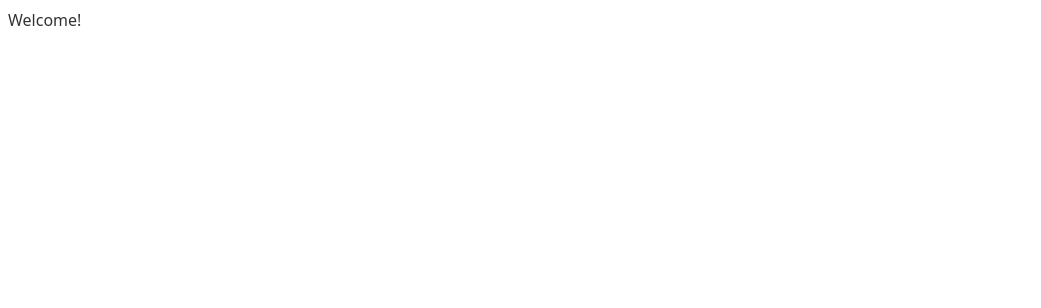
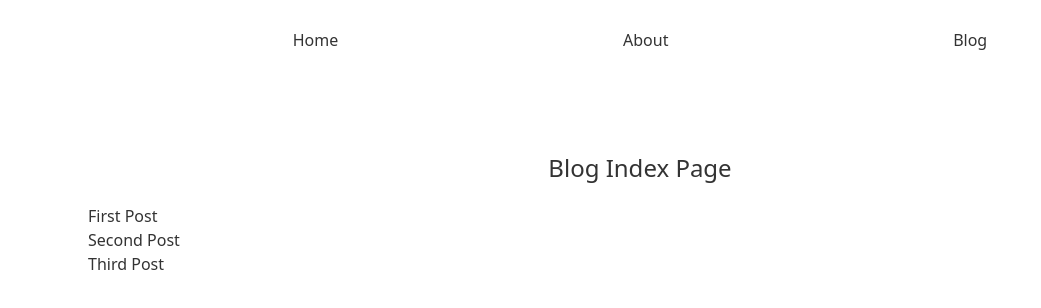
Before and after one commit to analubarreto/new-svelte-starter, a Svelte app: page /blog in a window 1280 px wide. Shown: the top 308 px of the page, without its empty margins (0-1041 px from the left). Built offline with nearby package versions, Linux system fonts and the light colour scheme.

Commit message:
added routing

```diff
--- a/package.json
+++ b/package.json
@@ -4,7 +4,7 @@
   "scripts": {
     "build": "rollup -c",
     "dev": "rollup -c -w",
-    "start": "sirv public"
+    "start": "sirv public --single"
   },
   "devDependencies": {
     "@rollup/plugin-commonjs": "^17.0.0",
@@ -22,6 +22,7 @@
     "tailwindcss": "^2.0.3"
   },
   "dependencies": {
-    "sirv-cli": "^1.0.0"
+    "sirv-cli": "^1.0.0",
+    "svelte-routing": "^1.5.0"
   }
 }
--- /dev/null
+++ b/postcss.config.js
@@ -0,0 +1,12 @@
+
+const production = !process.env.ROLLUP_WATCH;
+
+module.exports = {
+  plugins: [
+    require("tailwindcss"),
+    require("postcss-import"),
+    ...(production
+      ? [require("autoprefixer"), require("cssnano")({ preset: "default" })]
+      : []),
+  ],
+};
--- a/src/App.svelte
+++ b/src/App.svelte
@@ -1,9 +1,26 @@
 <script>
+	// Svelte Routing
+	import { Router, Route } from 'svelte-routing';
+	// Pages
+	import Home from './pages/Home.svelte';
+	import About from './pages/About.svelte';
+	import Blog from './pages/blog/BlogIndex.svelte';
+	import BlogPost from './pages/blog/BlogPost.svelte';
+	// Components
+	import Navbar from './components/Navbar.svelte';
+
+	export let url = '';
 </script>
 
-<main>
-	<h1>Welcome!</h1>
-</main>
+<Router {url}>
+	<Navbar />
+	<div>
+		<Route path="blog/:id" component={BlogPost} />
+		<Route path="blog" component={Blog} />
+		<Route path="about" component={About} />
+		<Route path="/"><Home /></Route>
+	</div>
+</Router>
 
 <style global lang="postcss">
 	@tailwind base;
--- /dev/null
+++ b/src/components/Navbar.svelte
@@ -0,0 +1,9 @@
+<script>
+	import { Link } from 'svelte-routing';
+</script>
+
+<nav class="flex justify-evenly py-5">
+	<Link to="/">Home</Link>
+	<Link to="/about">About</Link>
+	<Link to="/blog">Blog</Link>
+</nav>
--- /dev/null
+++ b/src/pages/About.svelte
@@ -0,0 +1,3 @@
+<main class="flex flex-col items-center">
+	<h1 class="text-2xl">About Page</h1>
+</main>
--- /dev/null
+++ b/src/pages/Home.svelte
@@ -0,0 +1,3 @@
+<main class="flex flex-col items-center">
+	<h1 class="text-2xl">Home Page</h1>
+</main>
--- /dev/null
+++ b/src/pages/blog/BlogIndex.svelte
@@ -0,0 +1,15 @@
+<script>
+	// Imports - Routing
+	import { Link } from 'svelte-routing';
+	// Imports - Store
+	import posts from './posts';
+</script>
+
+<main class="flex flex-col items-center p-20">
+	<h1 class="text-2xl">Blog Index Page</h1>
+	<div class="flex flex-col self-start mt-5">
+		{#each $posts as post}
+			<Link to={`blog/${post.id}`}>{post.title}</Link>
+		{/each}
+	</div>
+</main>
--- /dev/null
+++ b/src/pages/blog/BlogPost.svelte
@@ -0,0 +1,10 @@
+<script>
+	import { Link } from 'svelte-routing';
+
+	export let id;
+</script>
+
+<main class="flex flex-col items-center">
+	<h1 class="text-2xl">Blog post id: {id}</h1>
+	<Link to="/blog">Back to Blog</Link>
+</main>
--- /dev/null
+++ b/src/pages/blog/posts.js
@@ -0,0 +1,18 @@
+import { writable } from 'svelte/store';
+
+const posts = writable([
+  {
+    id: 1,
+    title: 'First Post'
+  },
+  {
+    id: 2,
+    title:'Second Post'
+  },
+  {
+    id: 3,
+    title: 'Third Post'
+  },
+]);
+
+export default posts;
```
Also changed, not shown: 1 other file (tests, documents, lock files or other folders).
